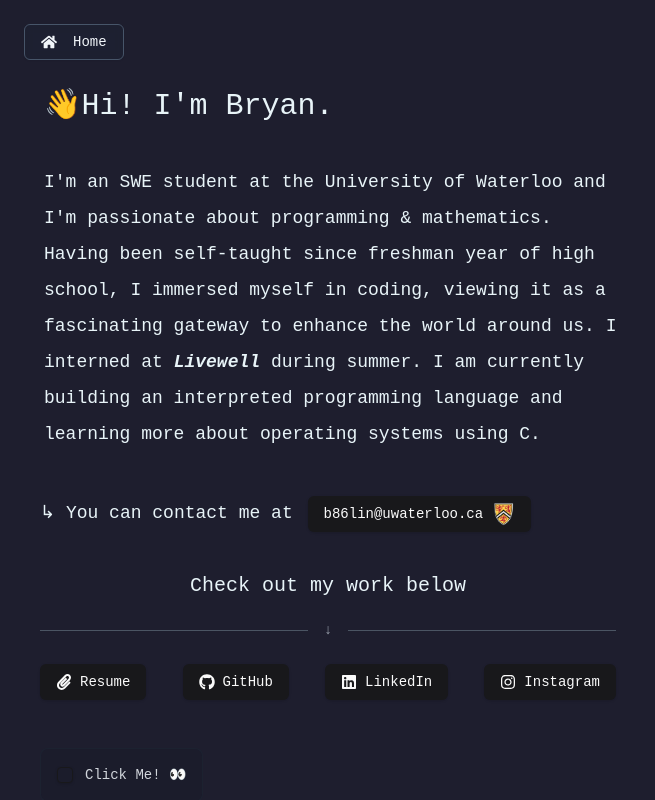
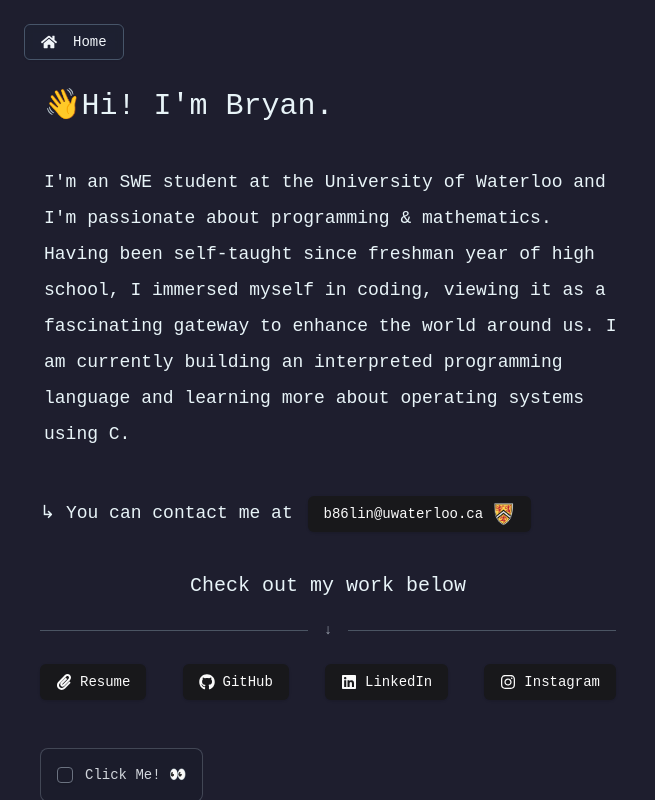
Before and after one commit to Blynkosaur/personal-portfolio-v2, a Next.js app: page / in a window 1280 px wide. Shown: the whole page, without its empty margins (0-655 px from the left). Built offline with nearby package versions, Linux system fonts and the light colour scheme.

Commit message:
formatting

```diff
--- a/src/app/page.js
+++ b/src/app/page.js
@@ -159,11 +159,7 @@ export default function Home() {
           <span className="font-medium">University of Waterloo</span> and I'm passionate about programming & mathematics. Having
           been self-taught since freshman year of high school, I immersed myself
           in coding, viewing it as a fascinating gateway to enhance the world
-          around us. I interned at{" "}
-          <a href="https://joinlivewell.ca" className="italic font-semibold">
-            Livewell
-          </a>{" "}
-          during summer. I am currently building an
+          around us. I am currently building an
           interpreted programming language and learning more about operating
           systems using C.
         </p>
@@ -238,11 +234,12 @@ export default function Home() {
           </Link>
         </Button>
       </div>
-      <div className="mt-12 flex items-center gap-3 p-4 bg-gray-900/20 rounded-lg border border-gray-800/50">
+      <div className="mt-12 flex items-center gap-3 p-4 bg-gray-900/20 rounded-lg border border-gray-500/50">
         <Checkbox
           id="nice-to-meet-you"
           checked={checked}
           onCheckedChange={handleCheckboxChange}
+          className="border-gray-500"
         />
         <label
           htmlFor="nice-to-meet-you"
```
